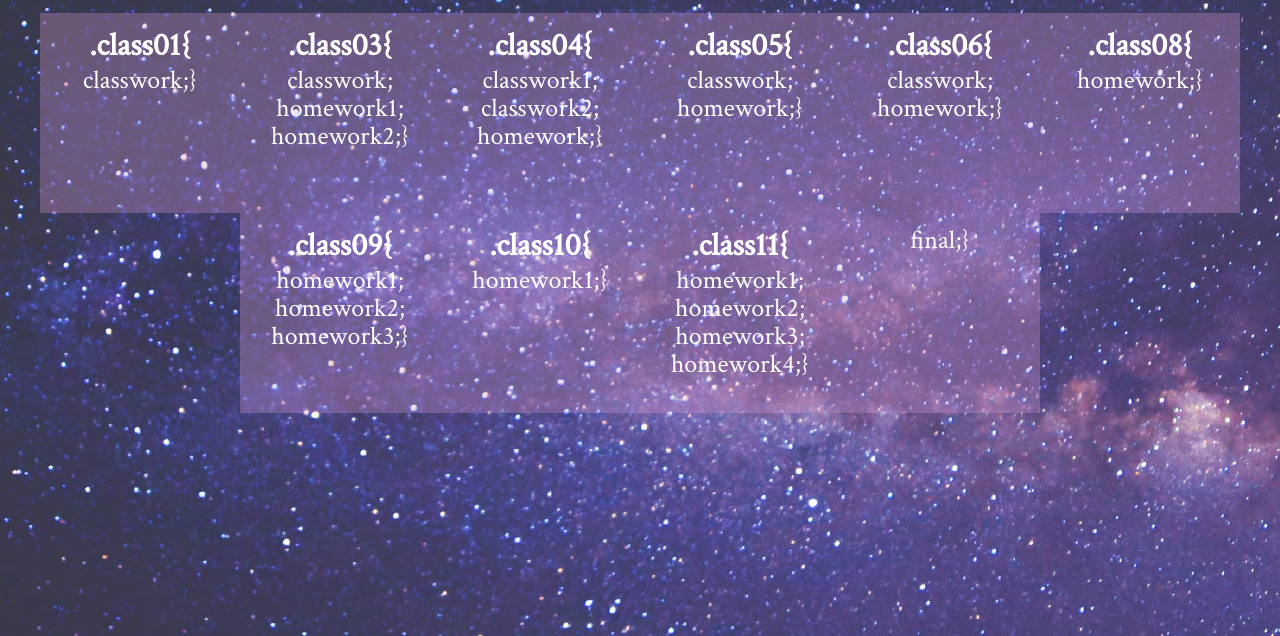
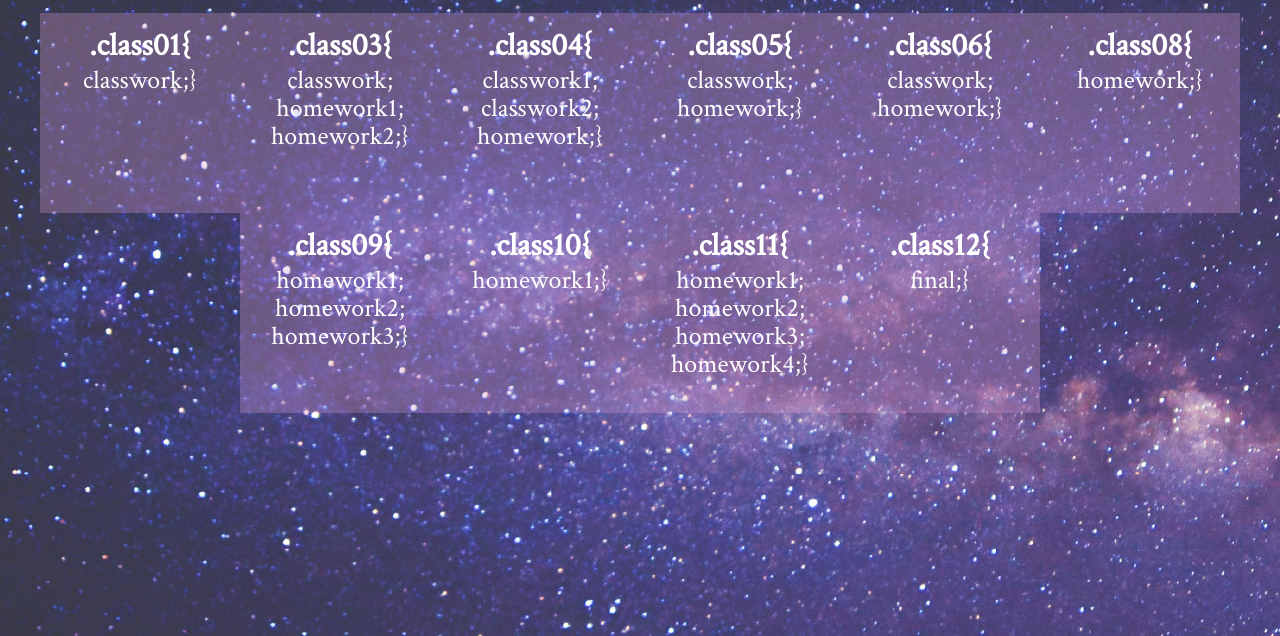
Before and after one commit to asodomire/ewt-fa-2016, a plain HTML site: page index.html in a window 1280 px wide. Shown: the part 164-800 px from the top of the page. Drawn offline with nearby package versions, Linux system fonts and the light colour scheme.

Commit message:
Update index.html

```diff
--- a/index.html
+++ b/index.html
@@ -86,7 +86,8 @@
 		<p><a href="class11/homework2/HW-Web-Storage/3-say-my-name/index.html">homework4;}</p>
 	</article>
 	<article class="input ten">
-		<p><a href="final/index.html">final;}</p>
+		<h3>.class12{</h3>
+		<p><a href="Final/index.html">final;}</p>
 	</article>
 </div>
 
```
